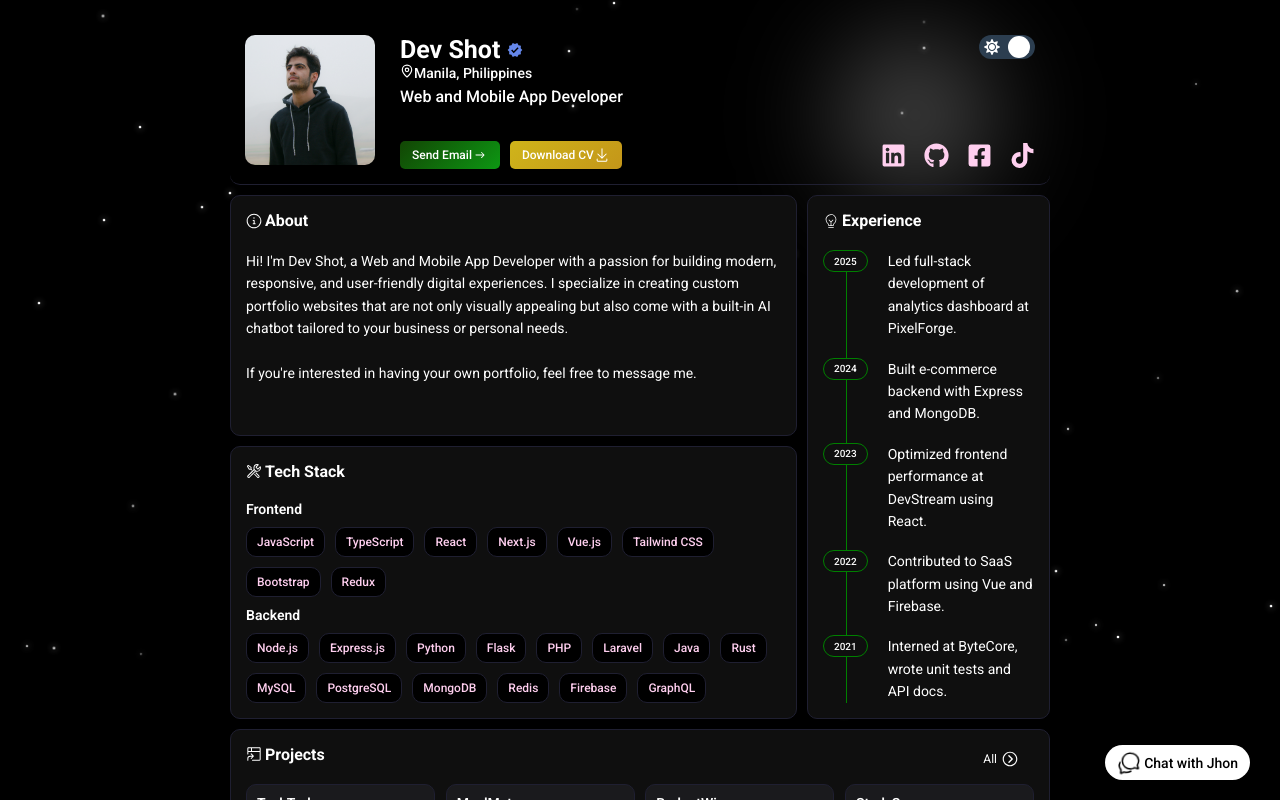
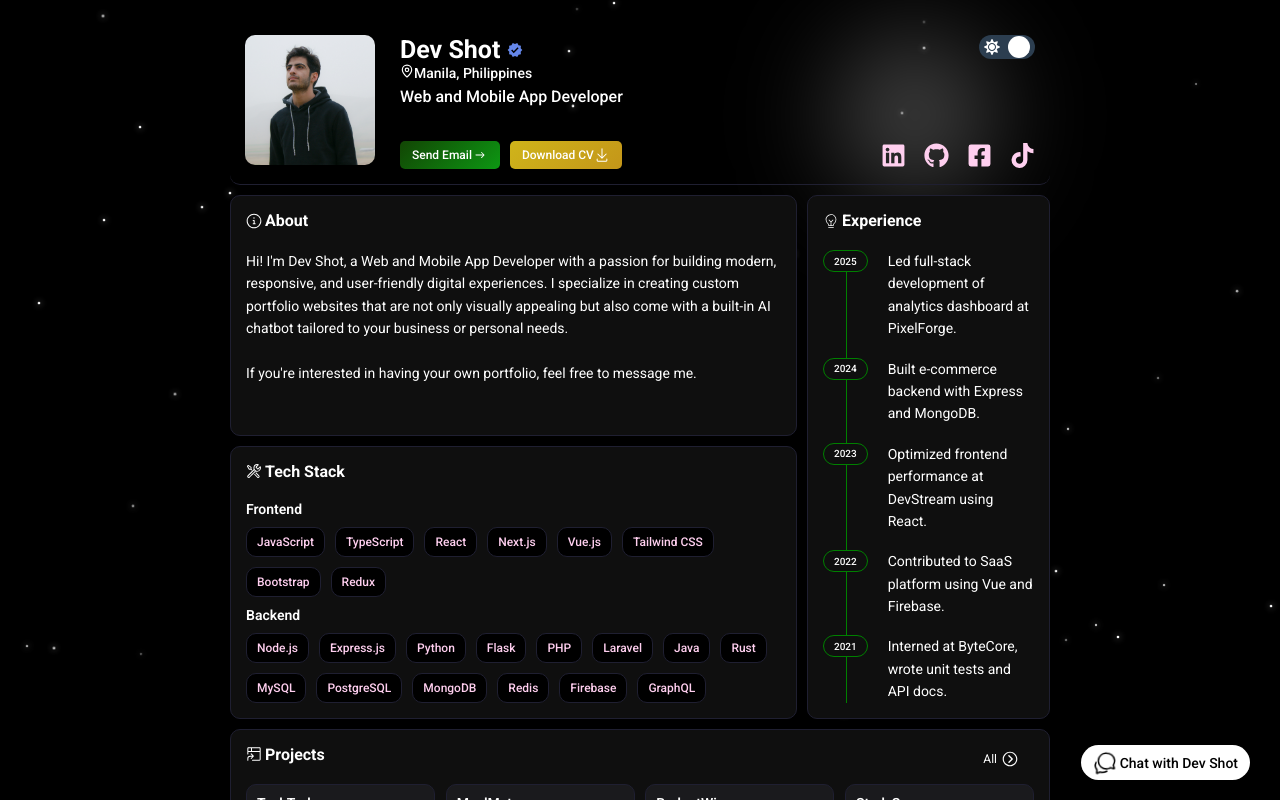
Before and after one commit to IanCastlee/client_portfolio_4, a React (Vite) app: page / in a window 1280 px wide. Shown: the top 800 px of the page. Built offline with nearby package versions, Linux system fonts and the light colour scheme; no server answers.

Commit message:
add new features

```diff
--- a/components/heading/Heading.jsx
+++ b/components/heading/Heading.jsx
@@ -38,7 +38,7 @@ function Heading() {
   const handleDownload = () => {
     const link = document.createElement("a");
     link.href = "../../public/TESTRESUME.pdf";
-    link.download = "TESTRESUME.pdf";
+    link.download = "test_resume_cv.pdf";
     link.click();
   };
 
--- a/src/pages/home/Home.jsx
+++ b/src/pages/home/Home.jsx
@@ -84,7 +84,7 @@ function Home() {
         onClick={() => setToggleChatbot(true)}
       >
         <IoChatbubblesOutline className={styles.chatIcon} />
-        Chat with Jhon
+        Chat with Dev Shot
       </button>
 
       {toggleChatbot && <Chatbot close={() => setToggleChatbot(false)} />}
```
